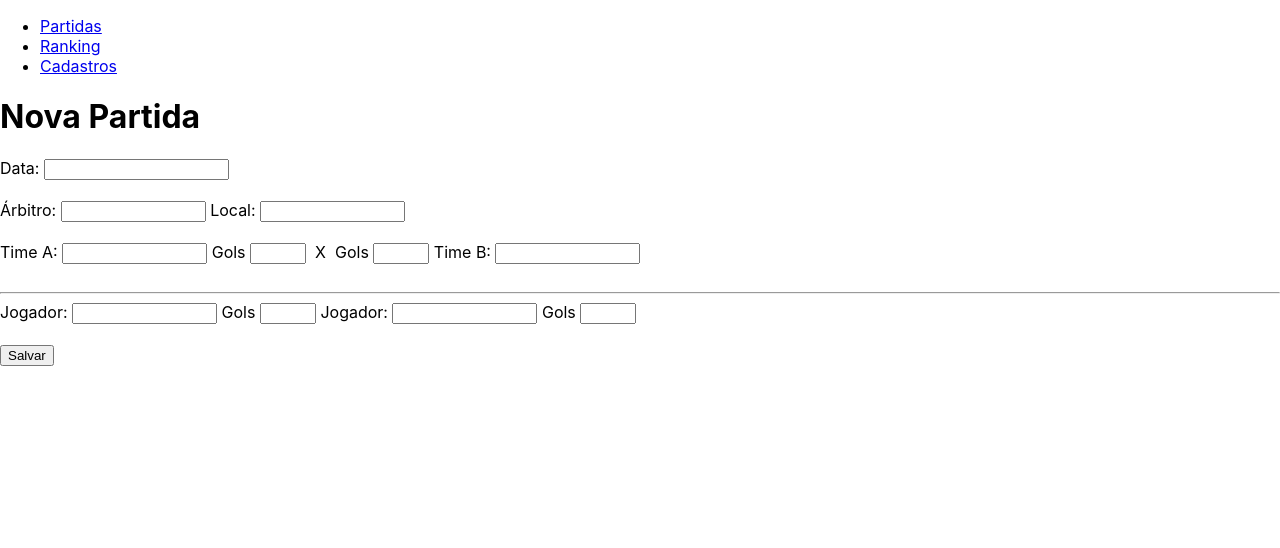
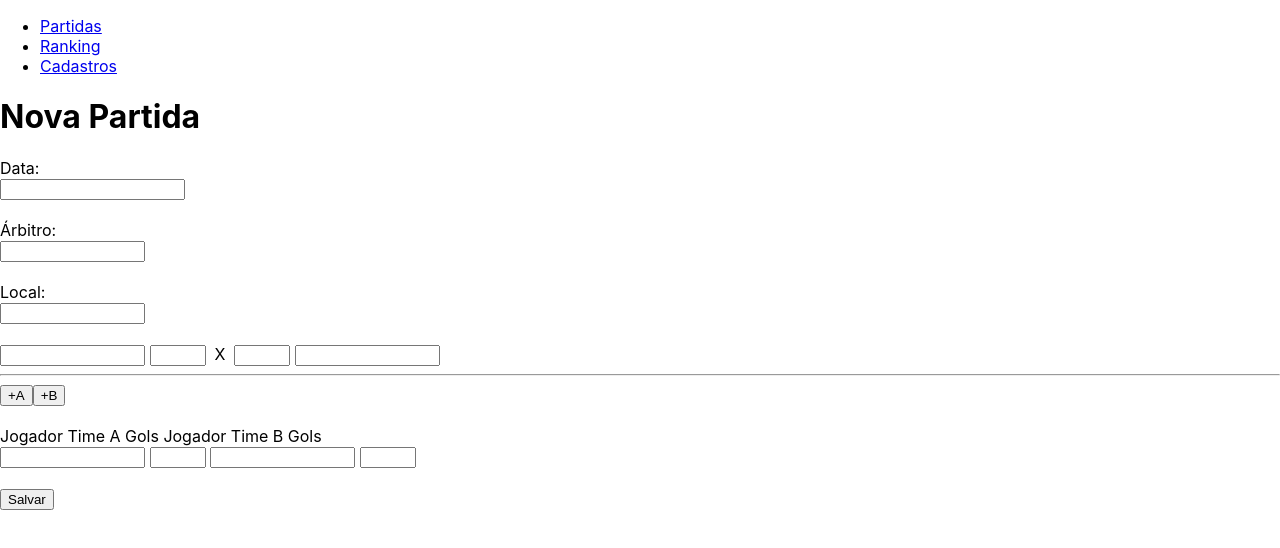
Before and after one commit to dsm-cefet-rj/trabalho-integrado-2020-1-grupo-5, a React (Create React App) app in the folder src/front-end/: page /partidas/novo in a window 1280 px wide. Shown: the top 548 px of the page. Built offline with nearby package versions, Linux system fonts and the light colour scheme.

Commit message:
Conditional Rendering 'Editar Partida/Nova Partida'

```diff
--- a/src/front-end/src/components/partidas/FormPartida.js
+++ b/src/front-end/src/components/partidas/FormPartida.js
@@ -6,7 +6,7 @@ import {addPartida, updatePartida} from './PartidasSlice'
 export default function FormPartida(props) {
 
     //inicializa o estado com o hook useState
-    const partidas = useSelector(state => state.partidas)
+    const partidas = useSelector(state => state.partidas.partidas)
     const history  = useHistory();
     const dispatch = useDispatch();
 
@@ -27,6 +27,15 @@ export default function FormPartida(props) {
         setPartida( {...partida, [e.target.name]: e.target.value});
     }
 
+    function handleAdicionaJogadorA(e) {
+        return(
+            <>
+                Teste
+            </>
+        );
+    }
+
+
     function handleSubmit(e){
         e.preventDefault();
         if(actionType === 'partidas/addPartida'){
@@ -38,37 +47,46 @@ export default function FormPartida(props) {
     }
 
     return( <>
-                <h1>Nova Partida</h1>
+                <h1>{(partida.id ?? 0) === 0 ? "Nova Partida" : "Editar Partida"}</h1>
+
                 <form onSubmit={handleSubmit}>
-                    <label>Data:</label> <input type="text" name="data" value={partida.data} onChange={handleInputChange} />
+                    <label>Data:</label><br/>
+                    <input type="text" name="data" value={partida.data} onChange={handleInputChange} />
+                    <br></br><br></br>
+                    <label>Árbitro:</label><br/>
+                    <input type="text" name="arbitro_partida" maxlength="50" size="15" value={partida.arbitro} onChange={handleInputChange} />
+                    <br></br><br></br>
+                    <label>Local:</label><br/>
+                    <input type="text" name="local_partida" maxlength="50" size="15" value={partida.local} onChange={handleInputChange} />
                     <br></br>
                     <br></br>
-                    <label>Árbitro:</label> <input type="text" name="arbitro_partida" maxlength="50" size="15" value={partida.arbitro} onChange={handleInputChange} />
+                    <input type="text" name="time_A" maxlength="50" size="15" value={partida.time_A} onChange={handleInputChange} />
                     &nbsp;
-                    <label>Local:</label> <input type="text" name="local_partida" maxlength="50" size="15" value={partida.local} onChange={handleInputChange} />
-                    <br></br>
-                    <br></br>
-                    <label>Time A:</label> <input type="text" name="time_A" maxlength="50" size="15" value={partida.time_A} onChange={handleInputChange} />
-                    &nbsp;
-                    <label>Gols</label> <input type="number" name="gols_time_A" min="0" max="99" value={partida.gols_time_A} onChange={handleInputChange} />
+                    <input type="number" name="gols_time_A" min="0" max="99" value={partida.gols_time_A} onChange={handleInputChange} />
                     &nbsp;
                     X
                     &nbsp;
-                    <label>Gols</label> <input type="number" name="gols_time_B" min="0" max="99" value={partida.gols_time_B} onChange={handleInputChange} />
+                    <input type="number" name="gols_time_B" min="0" max="99" value={partida.gols_time_B} onChange={handleInputChange} />
                     &nbsp;
-                    <label>Time B:</label> <input type="text" name="time_B" maxlength="50" size="15" value={partida.time_B} onChange={handleInputChange} />
+                    <input type="text" name="time_B" maxlength="50" size="15" value={partida.time_B} onChange={handleInputChange} />
+                    <hr></hr>
+                    <div>
+                        <input classname="adiciona_jogador_A" type="button" name="adiciona_jogador_A" value="+A" onClick={handleAdicionaJogadorA}/>
+                        <input classname="adiciona_jogador_B" type="button" name="adiciona_jogador_B" value="+B" />
+                    </div>
+                    <br></br>
+
+                    <label>Jogador Time A         Gols            </label><label>Jogador Time B         Gols</label><br/>
+
+                    <input type="text" name="jogador_A" maxlength="50" size="15" value={partida.jogador_A} onChange={handleInputChange} />
                     &nbsp;
-                    <br/><br/>
-                    <hr></hr>
-                    <label>Jogador:</label> <input type="text" name="jogador_A" maxlength="50" size="15" value={partida.jogador_A} onChange={handleInputChange} />
+                    <input type="number" name="gols_jogador_A" min="0" max="99" value={partida.gols_jogador_A} onChange={handleInputChange} />
                     &nbsp;
-                    <label>Gols</label> <input type="number" name="gols_jogador_A" min="0" max="99" value={partida.gols_jogador_A} onChange={handleInputChange} />
+
+                    <input type="text" name="jogador_B" maxlength="50" size="15" value={partida.jogador_B} onChange={handleInputChange} />
                     &nbsp;
-                    <label>Jogador:</label> <input type="text" name="jogador_B" maxlength="50" size="15" value={partida.jogador_B} onChange={handleInputChange} />
-                    &nbsp;
-                    <label>Gols</label> <input type="number" name="gols_jogador_B" min="0" max="99" value={partida.gols_jogador_B} onChange={handleInputChange} />
-                    <br></br>
-                    <br></br>
+                    <input type="number" name="gols_jogador_B" min="0" max="99" value={partida.gols_jogador} onChange={handleInputChange} />
+                    <br></br><br></br>
                     <input type="submit" value="Salvar" />
                 </form>
             </>
```
